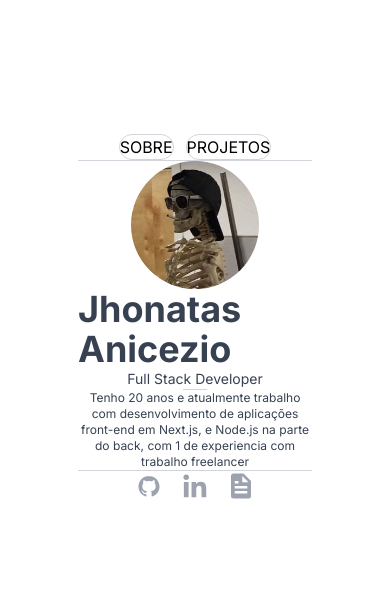
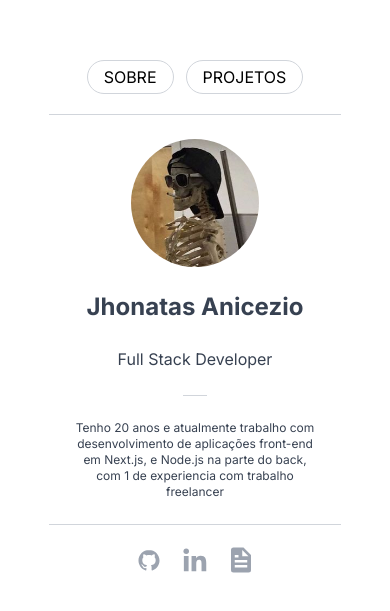
Before and after one commit to JhonatasAnicezio/Portifolio_Jhonatas, a Next.js app: page / in a window 390 px wide. Shown: the part 105-716 px from the top of the page. Built offline with nearby package versions, Linux system fonts and the light colour scheme.

Commit message:
feat: add responsive for mobile

```diff
--- a/src/app/page.tsx
+++ b/src/app/page.tsx
@@ -5,12 +5,13 @@ export default function Home() {
   return (
     <main className="w-full">
       <div className="flex flex-col h-screen justify-center items-center w-full
-        2xl:gap-5 xl:gap-5 lg:gap-4 md:gap-3 sm:gap-2
+        2xl:gap-5 xl:gap-5 lg:gap-4 md:gap-3 sm:gap-2 max-sm:gap-5
       ">
         <NavPages />
-        <div className="flex flex-col items-center w-3/5 border-y border-gray-300
-            lg:p-9 sm:p-7
-            2xl:gap-8 xl:gap-6 lg:gap-5 md:gap-3 sm:gap-3
+        <div className="flex flex-col items-center border-y border-gray-300
+            sm:w-3/5 max-sm:w-3/4
+            lg:p-9 sm:p-7 max-sm:p-6
+            2xl:gap-8 xl:gap-6 lg:gap-5 md:gap-3 sm:gap-3 max-sm:gap-6
           "
         >
           <img src="./person.jpg" className="rounded-full
@@ -19,20 +20,20 @@ export default function Home() {
             "
           />
           <h1 className="text-gray-700 font-bold
-              2xl:text-5xl xl:text-4xl lg:text-3xl md:text-2xl sm:text-xl text-4xl
+              2xl:text-5xl xl:text-4xl lg:text-3xl md:text-2xl sm:text-xl max-sm:text-2xl
             "
           >
             Jhonatas Anicezio
           </h1>
           <h2 className="text-gray-700
-              2xl:text-2xl xl:text-xl lg:text-lg md:text-sm text-sm
+              2xl:text-2xl xl:text-xl lg:text-lg sm:text-sm max-sm:text-base
             "
           >
             Full Stack Developer
           </h2>
           <div className="border-t border-gray-300 w-[10%]" />
           <h2 className="text-center text-gray-700
-              2xl:text-xl xl:text-base lg:text-xs md:text-[10px] sm:text-[8px] text-xs
+              2xl:text-xl xl:text-base lg:text-xs md:text-[10px] sm:text-[8px] max-sm:text-xs
             "
           >
             Tenho 20 anos e atualmente trabalho com desenvolvimento de aplicações front-end em Next.js, e Node.js na parte do back, com 1 de experiencia com trabalho freelancer
--- a/src/components/Nav/Link.tsx
+++ b/src/components/Nav/Link.tsx
@@ -10,8 +10,8 @@ export function LinkNav(props: LinkProps) {
   return (
     <Link
       className="border hover:bg-gray-400 hover:border-gray-400 hover:text-white border-gray-300 duration-500 rounded-full
-        lg:py-1.5 md:py-1 sm:py-1
-        lg:px-5 md:px-4 sm:px-4
+        lg:py-1.5 md:py-1 sm:py-1 max-sm:py-1
+        lg:px-5 md:px-4 sm:px-4 max-sm:px-4
         2xl:text-lg xl:text-base lg:text-sm md:text-[10px] sm:text-[8px]
       "
       {...props}
```
